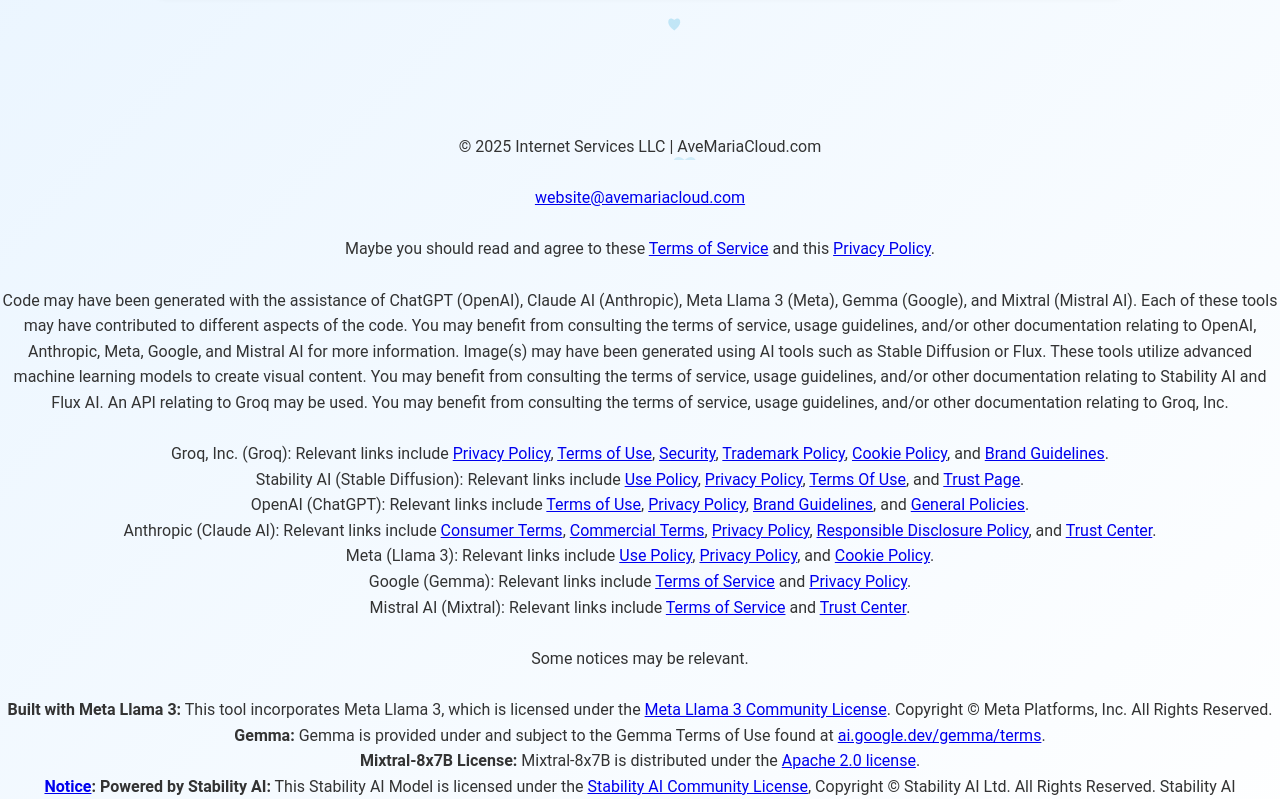
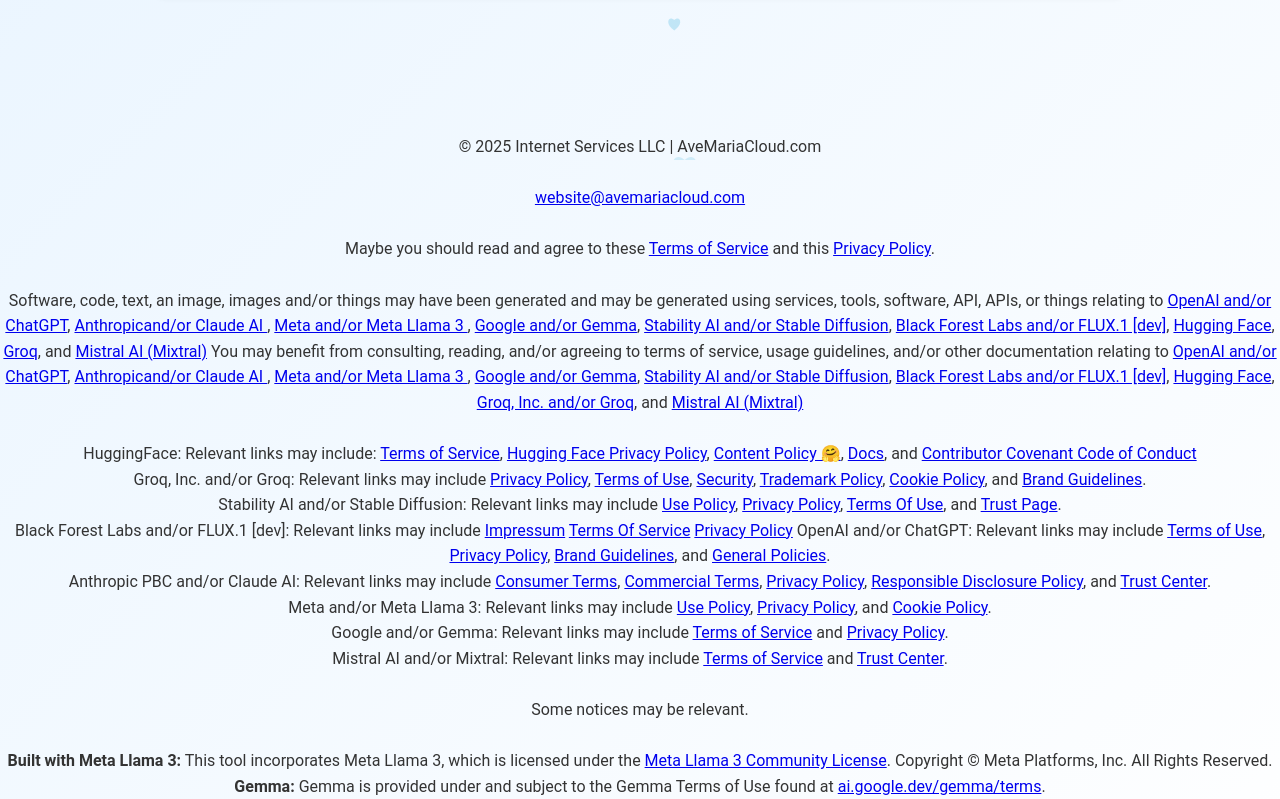
Before and after one commit to in-loving-remembrance-of-calvin-clark/website, a plain HTML site: page index.html in a window 1280 px wide. Shown: the part 640-1439 px from the top of the page. Drawn offline with Linux system fonts and the light colour scheme.

Commit message:
Update index.html

```diff
--- a/index.html
+++ b/index.html
@@ -146,30 +146,59 @@
             <BR><BR>
             Maybe you should read and agree to these <a href="https://avemariacloud.com/terms.html" target="_blank">Terms of Service</a> and this <a href="https://avemariacloud.com/privacy.html" target="_blank">Privacy Policy</a>.
             <br><br>
-                Code may have been generated with the assistance of ChatGPT (OpenAI), Claude AI (Anthropic), Meta Llama 3 (Meta), Gemma (Google), and Mixtral (Mistral AI). Each of these tools may have contributed to different aspects of the code. You may benefit from consulting the terms of service, usage guidelines, and/or other documentation relating to OpenAI, Anthropic, Meta, Google, and Mistral AI for more information. Image(s) may have been generated using AI tools such as Stable Diffusion or Flux. These tools utilize advanced machine learning models to create visual content. You may benefit from consulting the terms of service, usage guidelines, and/or other documentation relating to Stability AI and Flux AI. An API relating to Groq may be used. You may benefit from consulting the terms of service, usage guidelines, and/or other documentation relating to Groq, Inc.
+            Software, code, text, an image, images and/or things may have been generated and may be generated using services, tools, software, API, APIs, or things relating to
+            <a href="https://openai.com/" target="_blank">OpenAI and/or ChatGPT</a>,
+            <a href="https://www.anthropic.com/" target="_blank">Anthropicand/or Claude AI </a>,
+            <a href="https://ai.meta.com/" target="_blank">Meta and/or Meta Llama 3 </a>,
+            <a href="https://ai.google/" target="_blank">Google and/or Gemma</a>,
+            <a href="https://stability.ai/" target="_blank">Stability AI and/or Stable Diffusion</a>,
+            <a href="https://blackforestlabs.com/" target="_blank">Black Forest Labs and/or FLUX.1 [dev]</a>,
+            <a href=”https://huggingface.co/”>Hugging Face</a>,
+            <a href="https://groq.com/" target="_blank">Groq</a>, and
+            <a href="https://mistral.ai/">Mistral AI (Mixtral)</a>
+
+            You may benefit from consulting, reading, and/or agreeing to terms of service, usage guidelines, and/or other documentation relating to
+            <a href="https://openai.com/" target="_blank">OpenAI and/or ChatGPT</a>,
+            <a href="https://www.anthropic.com/" target="_blank">Anthropicand/or Claude AI </a>,
+            <a href="https://ai.meta.com/" target="_blank">Meta and/or Meta Llama 3 </a>,
+            <a href="https://ai.google/" target="_blank">Google and/or Gemma</a>,
+            <a href="https://stability.ai/" target="_blank">Stability AI and/or Stable Diffusion</a>,
+            <a href="https://blackforestlabs.com/" target="_blank">Black Forest Labs and/or FLUX.1 [dev]</a>,
+            <a href=”https://huggingface.co/”>Hugging Face</a>,
+            <a href="https://groq.com/" target="_blank">Groq, Inc. and/or Groq</a>, and
+            <a href="https://mistral.ai/">Mistral AI (Mixtral)</a>
+
             <br><br>
-Groq, Inc. (Groq): Relevant links include <a href="https://groq.com/privacy-policy/" target="_blank">Privacy Policy</a>, <a href="https://groq.com/terms-of-use/" target="_blank">Terms of Use</a>, <a href="https://groq.com/security/" target="_blank">Security</a>, <a href="https://groq.com/trademark-policy/" target="_blank">Trademark Policy</a>, <a href="https://groq.com/cookie-policy/" target="_blank">Cookie Policy</a>, and <a href="https://groq.com/brand-guidelines/" target="_blank">Brand Guidelines</a>.<br>
-Stability AI (Stable Diffusion): Relevant links include <a href="https://stability.ai/use-policy" target="_blank">Use Policy</a>, <a href="https://stability.ai/privacy-policy" target="_blank">Privacy Policy</a>, <a href="https://stability.ai/terms-of-use" target="_blank">Terms Of Use</a>, and <a href="https://trust.stability.ai/" target="_blank">Trust Page</a>.<br>
-                OpenAI (ChatGPT): Relevant links include <a href="https://openai.com/policies/terms-of-use/">Terms of Use</a>, <a href="https://openai.com/policies/row-privacy-policy/">Privacy Policy</a>, <a href="https://openai.com/brand/">Brand Guidelines</a>, and <a href="https://openai.com/policies/">General Policies</a>.<br>
-                Anthropic (Claude AI): Relevant links include <a href="https://www.anthropic.com/legal/consumer-terms">Consumer Terms</a>, <a href="https://www.anthropic.com/legal/commercial-terms">Commercial Terms</a>, <a href="https://www.anthropic.com/legal/privacy">Privacy Policy</a>, <a href="https://www.anthropic.com/responsible-disclosure-policy">Responsible Disclosure Policy</a>, and <a href="https://trust.anthropic.com/">Trust Center</a>.<br>
-                Meta (Llama 3): Relevant links include <a href="https://www.llama.com/llama3/use-policy/">Use Policy</a>, <a href="https://www.facebook.com/privacy/policy/">Privacy Policy</a>, and <a href="https://www.facebook.com/privacy/policies/cookies/?entry_point=cookie_policy_redirect&entry=0">Cookie Policy</a>.<br>
-                Google (Gemma): Relevant links include <a href="https://policies.google.com/terms">Terms of Service</a> and <a href="https://policies.google.com/privacy">Privacy Policy</a>.<br>
-                Mistral AI (Mixtral): Relevant links include <a href="https://mistral.ai/terms">Terms of Service</a> and <a href=”https://trust.mistral.ai/”>Trust Center</a>.
+            HuggingFace: Relevant links may include: <a href="https://huggingface.co/terms-of-service">Terms of Service</a>, <a href="https://huggingface.co/privacy">Hugging Face Privacy Policy</a>, <a href="https://huggingface.co/content-guidelines">Content Policy 🤗</a>, <a href="https://huggingface.co/docs">Docs</a>, and <a href="Contributor Covenant Code of Conduct">Contributor Covenant Code of Conduct</a><br>
+            Groq, Inc. and/or Groq: Relevant links may include <a href="https://groq.com/privacy-policy/" target="_blank">Privacy Policy</a>, <a href="https://groq.com/terms-of-use/" target="_blank">Terms of Use</a>, <a href="https://groq.com/security/" target="_blank">Security</a>, <a href="https://groq.com/trademark-policy/" target="_blank">Trademark Policy</a>, <a href="https://groq.com/cookie-policy/" target="_blank">Cookie Policy</a>, and <a href="https://groq.com/brand-guidelines/" target="_blank">Brand Guidelines</a>.<br>
+            Stability AI and/or Stable Diffusion: Relevant links may include <a href="https://stability.ai/use-policy" target="_blank">Use Policy</a>, <a href="https://stability.ai/privacy-policy" target="_blank">Privacy Policy</a>, <a href="https://stability.ai/terms-of-use" target="_blank">Terms Of Use</a>, and <a href="https://trust.stability.ai/" target="_blank">Trust Page</a>.<br>
+            Black Forest Labs and/or FLUX.1 [dev]: Relevant links may include <a href=”https://blackforestlabs.ai/impressum/”>Impressum</a> <a href=”https://blackforestlabs.ai/terms-of-service/”>Terms Of Service</a> <a href=”https://blackforestlabs.ai/privacy-policy/”> Privacy Policy</a>
+            OpenAI and/or ChatGPT: Relevant links may include <a href="https://openai.com/policies/terms-of-use/">Terms of Use</a>, <a href="https://openai.com/policies/row-privacy-policy/">Privacy Policy</a>, <a href="https://openai.com/brand/">Brand Guidelines</a>, and <a href="https://openai.com/policies/">General Policies</a>.<br>
+            Anthropic PBC and/or Claude AI: Relevant links may include <a href="https://www.anthropic.com/legal/consumer-terms">Consumer Terms</a>, <a href="https://www.anthropic.com/legal/commercial-terms">Commercial Terms</a>, <a href="https://www.anthropic.com/legal/privacy">Privacy Policy</a>, <a href="https://www.anthropic.com/responsible-disclosure-policy">Responsible Disclosure Policy</a>, and <a href="https://trust.anthropic.com/">Trust Center</a>.<br>
+            Meta and/or Meta Llama 3: Relevant links may include <a href="https://www.llama.com/llama3/use-policy/">Use Policy</a>, <a href="https://www.facebook.com/privacy/policy/">Privacy Policy</a>, and <a href="https://www.facebook.com/privacy/policies/cookies/?entry_point=cookie_policy_redirect&entry=0">Cookie Policy</a>.<br>
+            Google and/or Gemma: Relevant links may include <a href="https://policies.google.com/terms">Terms of Service</a> and <a href="https://policies.google.com/privacy">Privacy Policy</a>.<br>
+            Mistral AI and/or Mixtral: Relevant links may include <a href="https://mistral.ai/terms">Terms of Service</a> and <a href=”https://trust.mistral.ai/”>Trust Center</a>.
             <br><br>
             Some notices may be relevant.<br><br>
             <strong>Built with Meta Llama 3:</strong> This tool incorporates Meta Llama 3, which is licensed under the <a href="https://www.llama.com/llama3/license/" target="_blank">Meta Llama 3 Community License</a>. Copyright © Meta Platforms, Inc. All Rights Reserved.<br>
             <strong>Gemma:</strong> Gemma is provided under and subject to the Gemma Terms of Use found at <a href="https://ai.google.dev/gemma/terms">ai.google.dev/gemma/terms</a>.<br>
             <strong>Mixtral-8x7B License:</strong> Mixtral-8x7B is distributed under the <a href="https://www.apache.org/licenses/LICENSE-2.0" target="_blank">Apache 2.0 license</a>.<br>
             <strong><a href="https://avemariacloud.com/stability-ai-notice.txt">Notice</a>: Powered by Stability AI:</strong> This Stability AI Model is licensed under the <a href="https://stability.ai/community-license-agreement">Stability AI Community License</a>, Copyright ©  Stability AI Ltd. All Rights Reserved. Stability AI<br>
-                <strong>Hugging Face API:</strong> This tool may use the Hugging Face API, and may be subject to their <a href="https://huggingface.co/terms-of-service" target="_blank">Terms of Service</a>, <a href="https://huggingface.co/privacy" target="_blank">Privacy Policy</a>, <a href="https://huggingface.co/content-guidelines">Content Guidelines</a>, and <a href="https://huggingface.co/code-of-conduct">Code of Conduct</a>.<br>
+            <strong>Hugging Face API:</strong> This tool may use an API, APIs, or things relating to Hugging Face, and may be subject to their<a href="https://huggingface.co/terms-of-service" target="_blank">Terms of Service</a>, <a href="https://huggingface.co/privacy" target="_blank">Privacy Policy</a>, <a href="https://huggingface.co/content-guidelines">Content Guidelines</a>, and <a href="https://huggingface.co/code-of-conduct">Code of Conduct</a>.<br>
             <strong>Attribution Notice: FLUX.1 [dev] Model</strong> any rights to use the FLUX.1 [dev] Models and/or Derivatives shall be directly granted by Company to said third-party recipients pursuant to this <a href="https://huggingface.co/black-forest-labs/FLUX.1-dev/blob/main/LICENSE.md">License</a> "The FLUX.1 [dev] Model is licensed by Black Forest Labs. Inc. under the FLUX.1 [dev] Non-Commercial License. Copyright Black Forest Labs. Inc. IN NO EVENT SHALL BLACK FOREST LABS, INC. BE LIABLE FOR ANY CLAIM, DAMAGES OR OTHER LIABILITY, WHETHER IN AN ACTION OF CONTRACT, TORT OR OTHERWISE, ARISING FROM, OUT OF OR IN CONNECTION WITH USE OF THIS MODEL." I may have have modified the applicable FLUX.1 [dev] Model. <a href="https://avemariacloud.com/flux.1-[dev]-notice.txt">FLUX.1 [dev] Model Notice</a>
+
             </p>
 
 
 
 
 
-</center>>
+
+
+
+
+
+</center>
 
 
 
```
Lines whose indentation alone changed are shown as unchanged.
